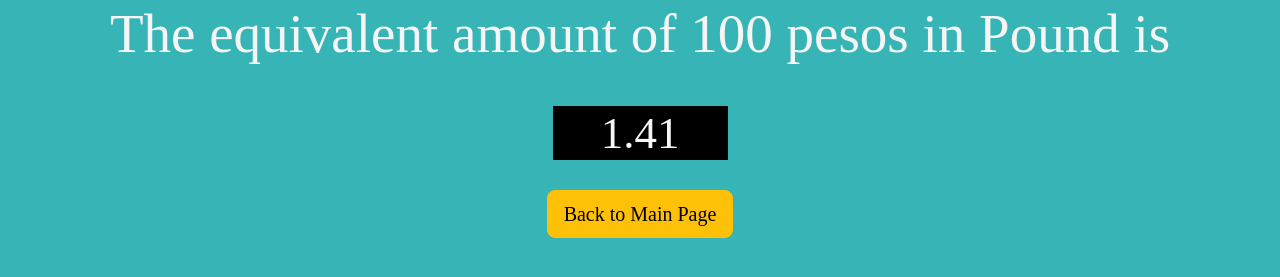
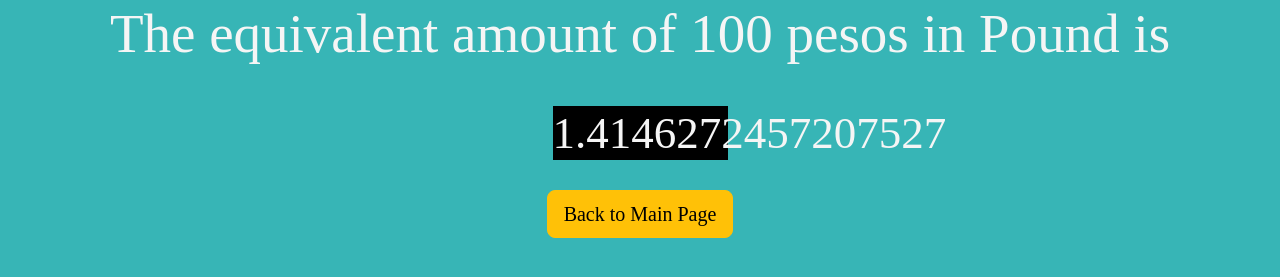
Before and after one commit to GonzalesGJ/Q4SW1, a plain HTML site: page page3.html in a window 1280 px wide. Shown: the part 215-492 px from the top of the page. Drawn offline with nearby package versions, Linux system fonts and the light colour scheme.

Commit message:
Update page3.html

```diff
--- a/page3.html
+++ b/page3.html
@@ -46,7 +46,7 @@
   <div>
   <p>The equivalent amount of 100 pesos in Pound is</p>
     <h3><script>
-      document.write (1.41)
+      document.write (100/70.69)
     </script></h3>
   </div>
 
```
